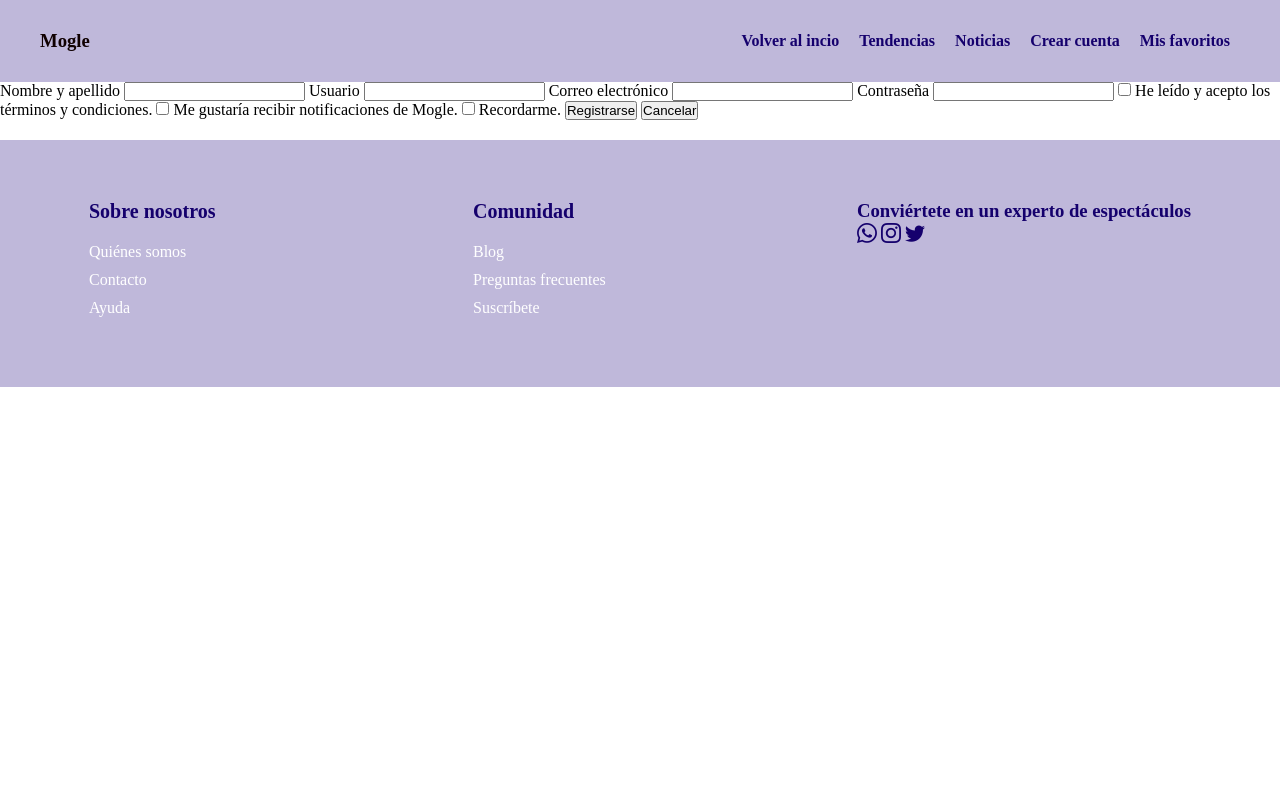
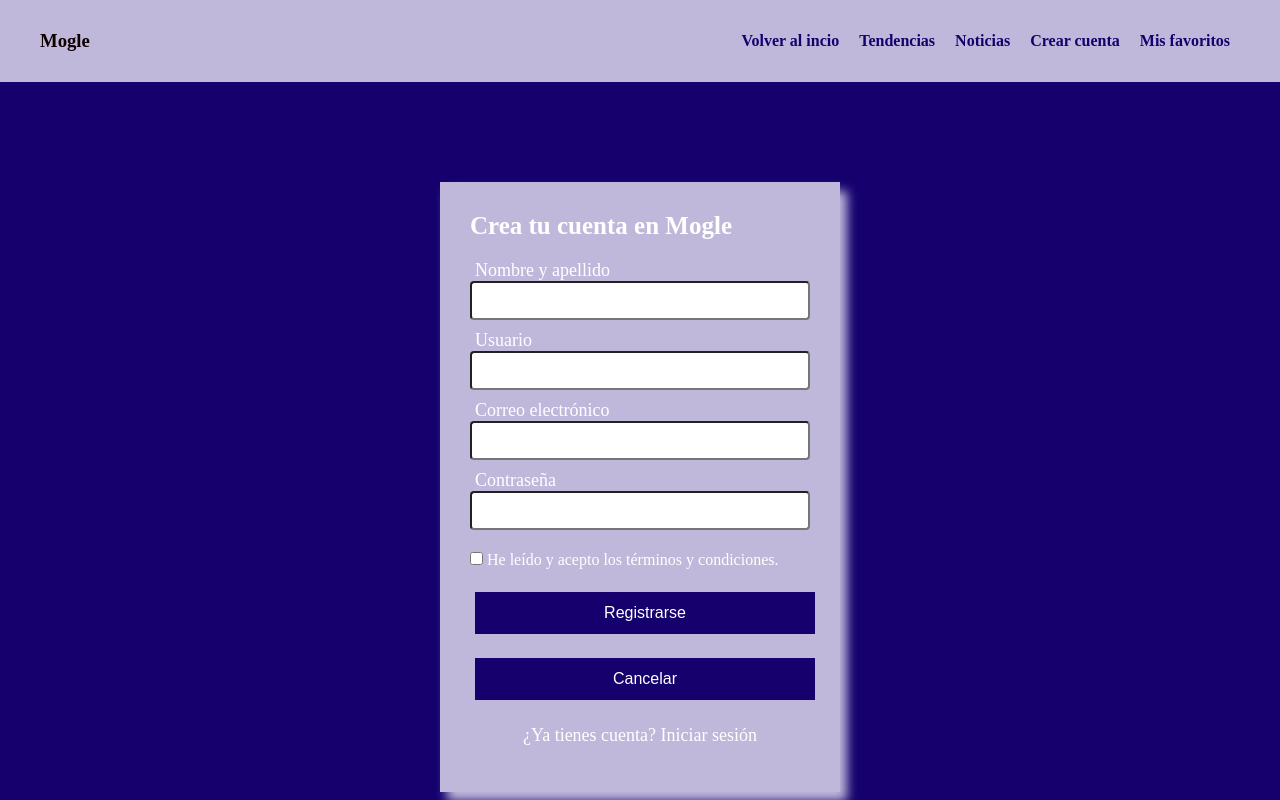
Before and after one commit to Lucila-Petri/Proyecto--Coder--Petri, a website: page Pages/Crearcuenta.html in a window 1280 px wide. Shown: the top 800 px of the page. Drawn offline with nearby package versions, Linux system fonts and the light colour scheme.

Commit message:
formulario agregado

```diff
--- a/Pages/Crearcuenta.html
+++ b/Pages/Crearcuenta.html
@@ -44,33 +44,29 @@
     </section>
 
     <main>
-        <section>
+        <section class="formulario">
             <!-- cuando cree el formulario usar la pseudoclase  -->
             <form action="" method="" enctype="">
-                <label for="name"> Nombre y apellido</label>
-                <input type="text" id="name" />
+                <h4>Crea tu cuenta en Mogle</h4>
+                <label class="formulario__labels" for="name"> Nombre y apellido</label>
+                <input class="formulario__controles" type="text" id="name" />
 
-                <label for="username"> Usuario </label>
-                <input type="text" id="username" />
+                <label class="formulario__labels" for="username"> Usuario </label>
+                <input class="formulario__controles" type="text" id="username" />
 
-                <label for="email"> Correo electrónico </label>
-                <input type="email" id="email" />
+                <label class="formulario__labels" for="email"> Correo electrónico </label>
+                <input class="formulario__controles" type="email" id="email" />
 
-                <label for="password"> Contraseña </label>
-                <input type="password" id="password">
+                <label class="formulario__labels" for="password"> Contraseña </label>
+                <input class="formulario__controles" type="password" id="password">
 
                 <input type="checkbox" id="check"/>
-                <label for="check"> He leído y acepto los términos y condiciones. </label>
+                <label class="formulario__check" for="check"> He leído y acepto los términos y condiciones. </label>
 
-                <input type="checkbox" id="check" />
-                <label for="check"> Me gustaría recibir notificaciones de Mogle. </label>
+                <button class="formulario__botones"> Registrarse </button>
+                <button class="formulario__botones" type="reset"> Cancelar </button>
 
-                <input type="checkbox" id="check"/>
-                <label for="check"> Recordarme. </label>
-
-                <button> Registrarse </button>
-                <button type="reset"> Cancelar </button>
-
+                <p>¿Ya tienes cuenta? <a href=""> Iniciar sesión </a></p>
             </form>
         </section>
     </main>
--- a/sass/Utils/_variables.scss
+++ b/sass/Utils/_variables.scss
@@ -7,3 +7,4 @@ $bpLarge: 992px;
 // font colors
 $Fontdark: #15006d;
 $FontLight: #ffffff;
+$BackgroundLight: #bfb8da;
--- /dev/null
+++ b/sass/Views/_Crearcuenta.scss
@@ -0,0 +1,75 @@
+// formulario crear cuenta
+body {
+    background-color: $Fontdark;
+}
+.formulario {
+    width: 90%;
+    max-width: 400px;
+    background-color: $BackgroundLight;
+    padding: 30px;
+    margin: auto;
+    margin-top: 100px;
+    margin-bottom: 100px;
+    border: 4px;
+    color: #fff;
+    box-shadow: 7px 9px 10px $BackgroundLight;
+
+    h4 {
+        font-size: 25px;
+        margin-bottom: 20px;
+    }
+
+    &__labels {
+        width: 100%;
+        padding: 5px;
+        font-size: 18px;
+    }
+
+    &__controles {
+        width: 100%;
+        padding: 10px;
+        border-radius: 4px;
+        margin-bottom: 10px;
+    }
+
+    &__check {
+        width: 100%;
+        color: white;
+        font-size: 14px;
+        margin: 12px 0px;
+        font-size: 16px;
+        line-height: 40px;
+    }
+
+    &__botones {
+        width: 100%;
+        background: $Fontdark;
+        border: none;
+        padding: 12px;
+        color: white;
+        margin: 12px 5px;
+        font-size: 16px;
+
+        &:hover {
+            color: #fff;
+            text-decoration: underline;
+        }
+    }
+
+    p {
+        height: 40px;
+        text-align: center;
+        font-size: 18px;
+        margin-top: 10px;
+    }
+
+    a {
+        color: #fff;
+        text-decoration: none;
+
+        &:hover {
+            color: #fff;
+            text-decoration: underline;
+        }
+    }
+}
--- a/sass/main.scss
+++ b/sass/main.scss
@@ -7,3 +7,4 @@
 
 // views //
 @import './Views/noticia';
+@import './Views/Crearcuenta';
--- a/style.css
+++ b/style.css
@@ -349,13 +349,6 @@ justify-content: space-around;
         display: none;
     }
 
-    .grid-container {
-
-        grid-template-rows: 4fr;
-        justify-items: center;
-        align-items: center;
-
-    }
 
 }
 @media (min-width: 768px) {
@@ -373,7 +366,6 @@ justify-content: space-around;
     .header__container-navbar-mobile {
         display: none;
     }
-
 
     .ultimas-noticias-card {
         grid-template-columns: repeat(3, 1fr);
```
Also changed, not shown: css/main.css, 1 other file.
